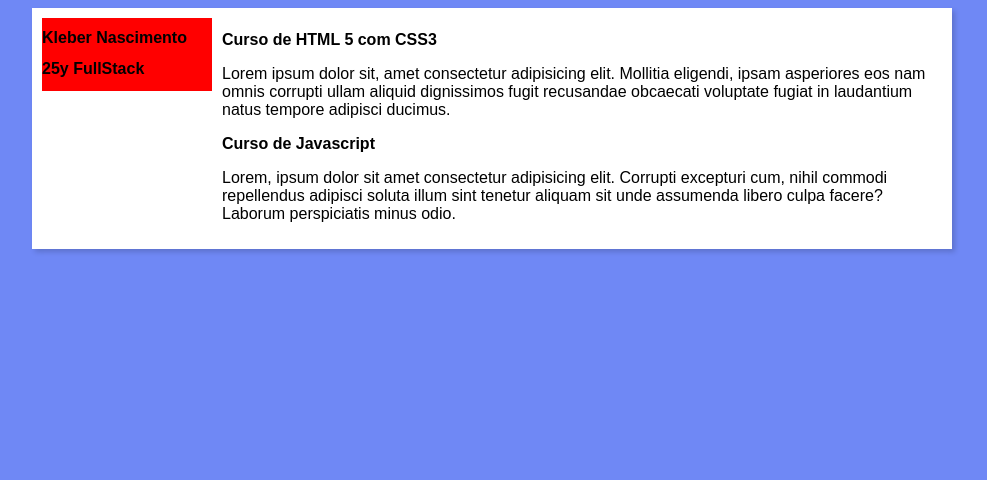
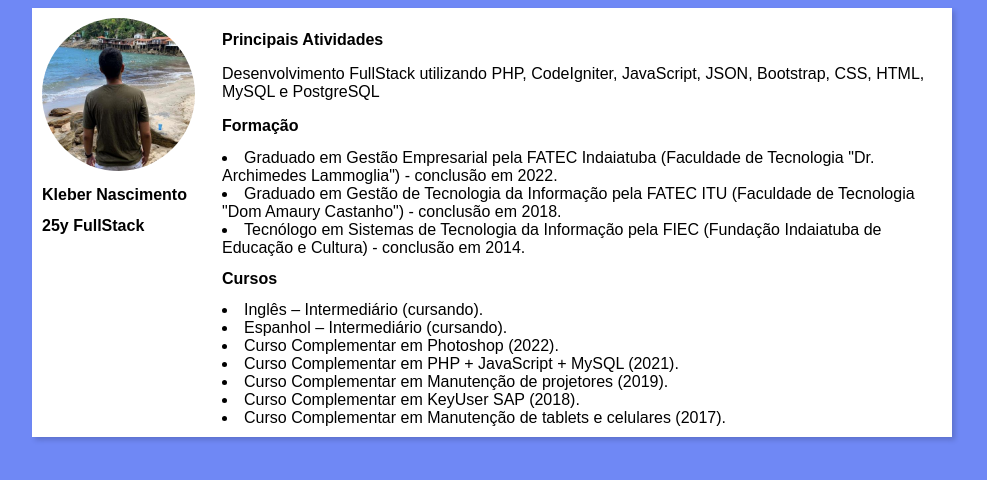
Before and after one commit to slotinc/slotinc.github.io, a plain HTML site: page index.html in a window 1280 px wide. Shown: the whole page, without its empty margins (148-1135 px from the left). Drawn offline with Linux system fonts and the light colour scheme.

Commit message:
fast update

```diff
--- a/css/style.css
+++ b/css/style.css
@@ -17,7 +17,7 @@ main {
 
 .profile {
     width: 170px;
-    background-color: red;
+
     position: absolute;
     margin: 0;
 }
--- a/index.html
+++ b/index.html
@@ -11,22 +11,41 @@
 
 <body>
     <main>
-        <div class="profile" >
+        <div class="profile">
+            <img src="imgs/profile.jpg" alt="" style="width: 90%; border-radius:50%;">
             <h1>Kleber Nascimento</h1>
-                <h2>25y FullStack</h2>
+            <h2>25y FullStack</h2>
         </div>
 
         <div class="content">
             <article>
-                <h2>Curso de HTML 5 com CSS3</h2>
-                <p>Lorem ipsum dolor sit, amet consectetur adipisicing elit. Mollitia eligendi, ipsam asperiores eos nam omnis corrupti ullam aliquid dignissimos fugit recusandae obcaecati voluptate fugiat in laudantium natus tempore adipisci ducimus.</p>
+                <h2>Principais Atividades</h2>
+                <p>Desenvolvimento FullStack utilizando PHP, CodeIgniter,
+                    JavaScript, JSON, Bootstrap, CSS, HTML, MySQL e PostgreSQL</p>
+
             </article>
             <article>
-                <h2>Curso de Javascript</h2>
-                <p>Lorem, ipsum dolor sit amet consectetur adipisicing elit. Corrupti excepturi cum, nihil commodi repellendus adipisci soluta illum sint tenetur aliquam sit unde assumenda libero culpa facere? Laborum perspiciatis minus odio.</p>
+                <h2>Formação</h2>
+                <li>Graduado em Gestão Empresarial pela FATEC Indaiatuba (Faculdade de Tecnologia "Dr.
+                    Archimedes Lammoglia") - conclusão em 2022.</li>
+                <li>Graduado em Gestão de Tecnologia da Informação pela FATEC ITU (Faculdade de
+                    Tecnologia "Dom Amaury Castanho") - conclusão em 2018.</li>
+                <li> Tecnólogo em Sistemas de Tecnologia da Informação pela FIEC (Fundação
+                    Indaiatuba de Educação e Cultura) - conclusão em 2014.</li>
             </article>
-            </div>
-        </main>
+            <article>
+                <h2>Cursos</h2>
+                <li> Inglês – Intermediário (cursando).</li>
+                <li> Espanhol – Intermediário (cursando).</li>
+                <li> Curso Complementar em Photoshop (2022).</li>
+                <li> Curso Complementar em PHP + JavaScript + MySQL (2021).</li>
+                <li> Curso Complementar em Manutenção de projetores (2019).</li>
+                <li> Curso Complementar em KeyUser SAP (2018).</li>
+                <li> Curso Complementar em Manutenção de tablets e celulares (2017).</li>
+
+            </article>
+        </div>
+    </main>
 
 </body>
 
```
Also changed, not shown: imgs/profile.jpg (added).
